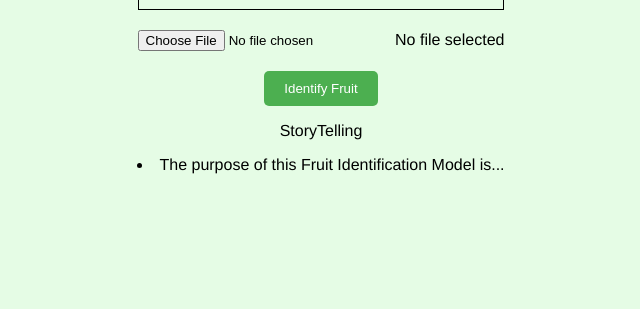
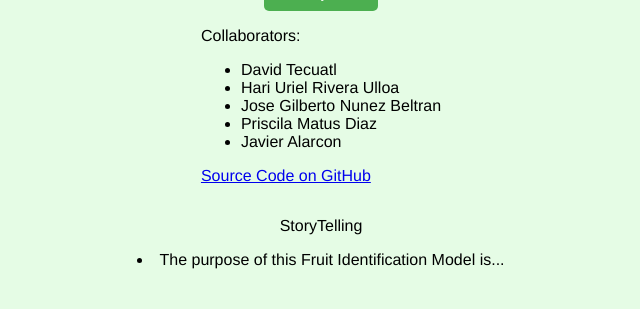
Before and after one commit to Starkilled1/fruit-classification-project, a Flask app: page / in a window 1280 px wide. Shown: the part 507-816 px from the top of the page, without its empty margins (319-959 px from the left). Run offline with Flask 3, Linux system fonts and the light colour scheme; parts of the project's set-up code (start-up, migrations or seed data) failed here and were passed over.

Commit message:
some changes on the app and html, js

```diff
--- a/App/app.py
+++ b/App/app.py
@@ -18,7 +18,7 @@ def preprocess_image(image):
     image = image.resize((224, 224))
     image = np.array(image)
     image = np.expand_dims(image, axis=0)
-    image = tf.keras.applications.vgg16.preprocess_input(image)
+    image = tf.keras.applications.mobilenet_v2.preprocess_input(image)
     return image
 
 @app.route('/')
@@ -46,8 +46,3 @@ def predict():
 
 if __name__ == '__main__':
     app.run(debug=True)
-
-
-
-if __name__ == '__main__':
-    app.run(debug=True)
--- a/App/static/js/result.js
+++ b/App/static/js/result.js
@@ -1,5 +1,5 @@
+document.getElementById('identify-fruit').addEventListener('click', () => {
 
-document.getElementById('identify-fruit').addEventListener('click', () => {
   const image = document.getElementById('image-upload').files[0];
   if (!image) {
     alert('Please select an image first.');
@@ -15,10 +15,13 @@ document.getElementById('identify-fruit').addEventListener('click', () => {
   })
   .then(response => response.json())
   .then(data => {
-      document.getElementById('result').innerHTML = `The predicted class of the image is: ${data.prediction}`;
+    d3.select('#result')
+      .html(`The predicted class of the image is: ${data.prediction}`);
   })
   .catch(error => {
     console.error('Error:', error);
+    d3.select('#result')
+      .html(`Error: ${error.message}`);
   });
 });
 
--- a/App/templates/index.html
+++ b/App/templates/index.html
@@ -30,6 +30,18 @@
     </div>
   </main>
 
+  <footer>
+    <p>Collaborators:</p>
+    <ul>
+      <li>David Tecuatl</li>
+      <li>Hari Uriel Rivera Ulloa</li>
+      <li>Jose Gilberto Nunez Beltran</li>
+      <li>Priscila Matus Diaz</li>
+      <li>Javier Alarcon</li>
+    </ul>
+    <p><a href="https://github.com/Starkilled1/fruit-classification-project.git">Source Code on GitHub</a></p>
+  </footer>
+
   <script src="static/js/result.js"></script>
 
   <p>StoryTelling</p>
```
Lines whose indentation alone changed are shown as unchanged.
